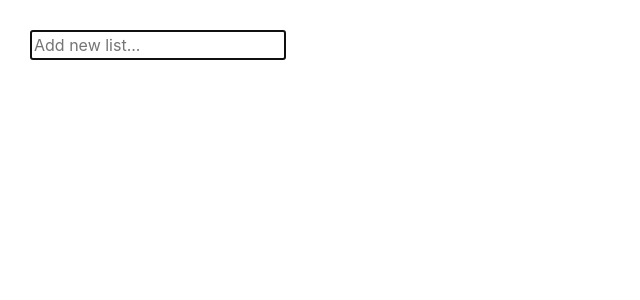
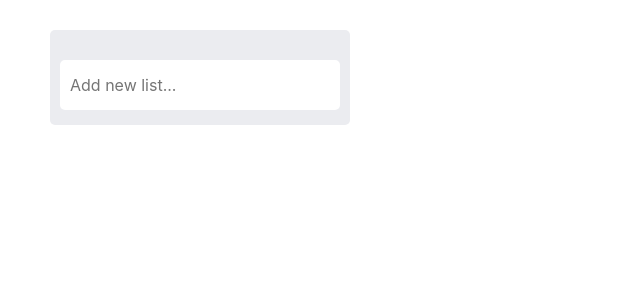
Before and after one commit to zalkar-z/daily, a React (Create React App) app: page / in a window 1280 px wide. Shown: the top 300 px of the page, without its empty margins (0-640 px from the left). Built offline with nearby package versions, Linux system fonts and the light colour scheme.

Commit message:
update board styles

```diff
--- a/src/components/Board/Board.tsx
+++ b/src/components/Board/Board.tsx
@@ -8,6 +8,7 @@ import List from '../List/List';
 import Card from '../Card/Card';
 
 import './Board.css';
+import '../List/List.css'
 
 interface Props {
   match: object,
@@ -72,13 +73,16 @@ const Board: React.FC<Props & RouteComponentProps> = ({ match, history }) => {
           return <List key={list.id} id={list.id} name={list.name} cards={list.cards} />
         }
       )}
+      <div className="list">
         <input
+          className="card-list-item"
           type="text"
           placeholder="Add new list..."
           autoFocus
           ref={newListNameInput}
           onKeyPress={(e: React.KeyboardEvent<HTMLInputElement>) => addList(e)}
         />
+      </div>
       <Card show={modalVisible} onHide={hideChecklist} params={match.params} />
     </div>
   )
--- a/src/components/List/List.css
+++ b/src/components/List/List.css
@@ -11,8 +11,21 @@
 }
 
 .card-list-item {
+  display: block;
+  border: 0;
+  width: 100%;
+  height: 50px;
+  line-height: 50px;
   background-color: #fff;
-  padding: 5px;
+  padding: 0px 10px;
+  font-size: 100%;
+  outline: none;
   border-radius: 5px;
   margin-top: 15px;
+  color: #212529;
+  text-decoration: none;
 }
+
+.card-list-item:hover {
+  text-decoration: none;
+}
--- a/src/components/List/List.tsx
+++ b/src/components/List/List.tsx
@@ -44,8 +44,8 @@ const List: React.FC<Props> = ({ id, name, cards }) => {
         {cards.map(
           (card: Card): ReactElement => {
             return (
-              <Link key={card.id} to={"/card/".concat(card.id)} onClick={() => globalActions.cards.setActiveCard(card.id)}>
-                <div className="card-list-item">
+              <Link className="card-list-item" key={card.id} to={"/card/".concat(card.id)} onClick={() => globalActions.cards.setActiveCard(card.id)}>
+                <div>
                   <p>{card.title}</p>
                 </div>
               </Link>
@@ -53,8 +53,9 @@ const List: React.FC<Props> = ({ id, name, cards }) => {
           }
         )}
       </div>
-      <div style={{ marginTop: '10px' }}>
+      <div>
         <input
+          className="card-list-item"
           type="text"
           placeholder="Add a new card..."
           autoFocus
@@ -63,7 +64,9 @@ const List: React.FC<Props> = ({ id, name, cards }) => {
         />
       </div>
 
-      <Button size="sm" onClick={() => globalActions.lists.deleteList(id)}>Delete this list</Button>
+      <div style={{ marginTop: '20px', textAlign: 'right' }}>
+        <Button size="sm" onClick={() => globalActions.lists.deleteList(id)}>Delete this list</Button>
+      </div>
     </div>
   )
 };
```
Lines whose indentation alone changed are shown as unchanged.
